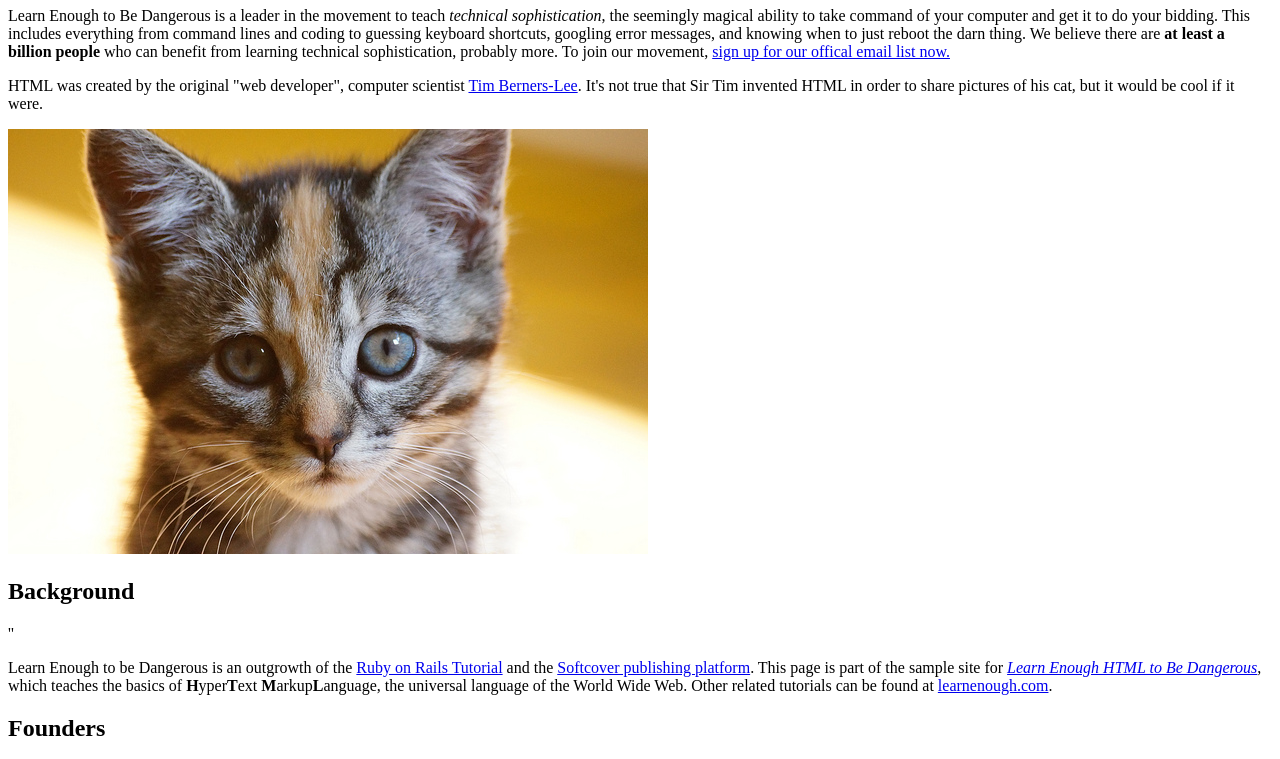
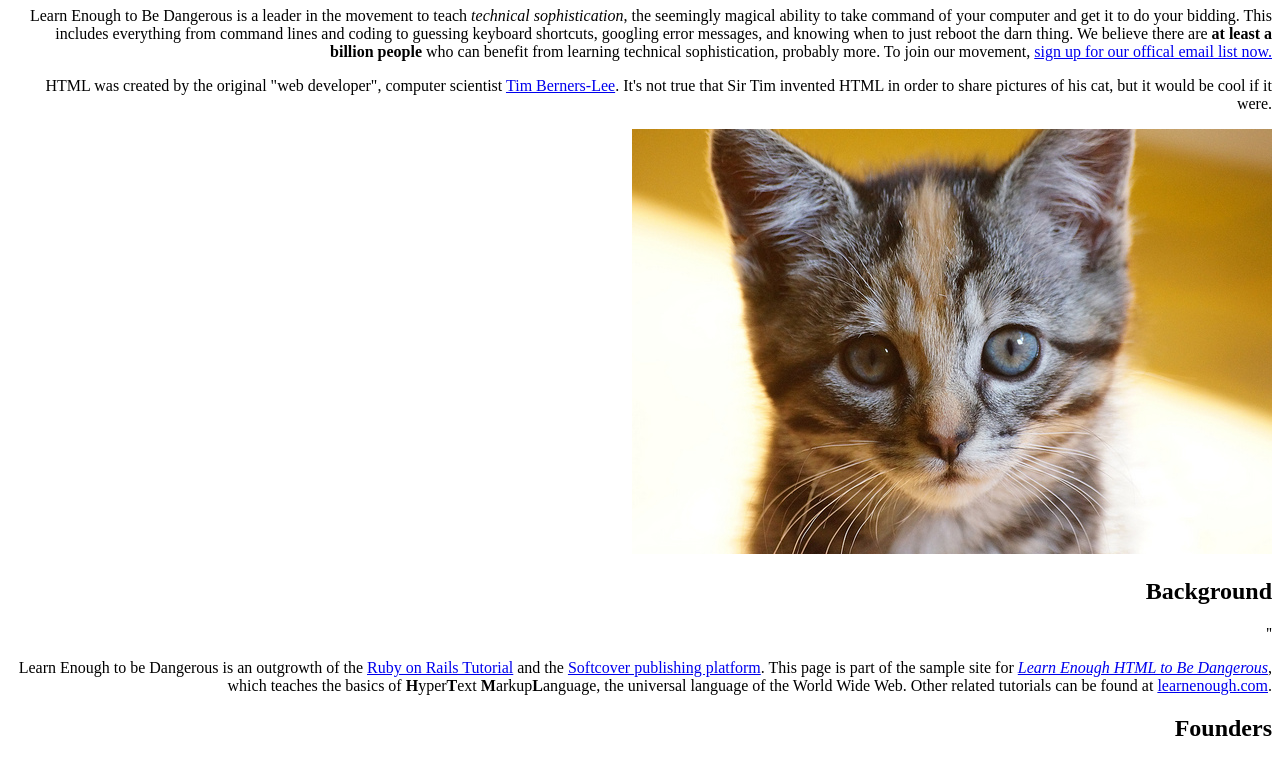
Before and after one commit to brightgeist7469/sample_website, a plain HTML site: page index.html in a window 1280 px wide. Shown: the part 99-858 px from the top of the page. Drawn offline with Linux system fonts and the light colour scheme.

Commit message:
bulk commit

```diff
--- a/index.html
+++ b/index.html
@@ -2,12 +2,9 @@
 <html>
   <head>
     <title>Learn Enough to Be Dangerous</title>
-    <meta charset="utf-8>"
-
-    <style>
-
-    </style>
-     </head>
+    <meta charset="utf-8">
+    <link rel="stylesheet" href="css/main.css">
+  </head>
   <body>
     <div id="main-nav" class="nav-menu">
       <a href="index.html">Home</a>
```
